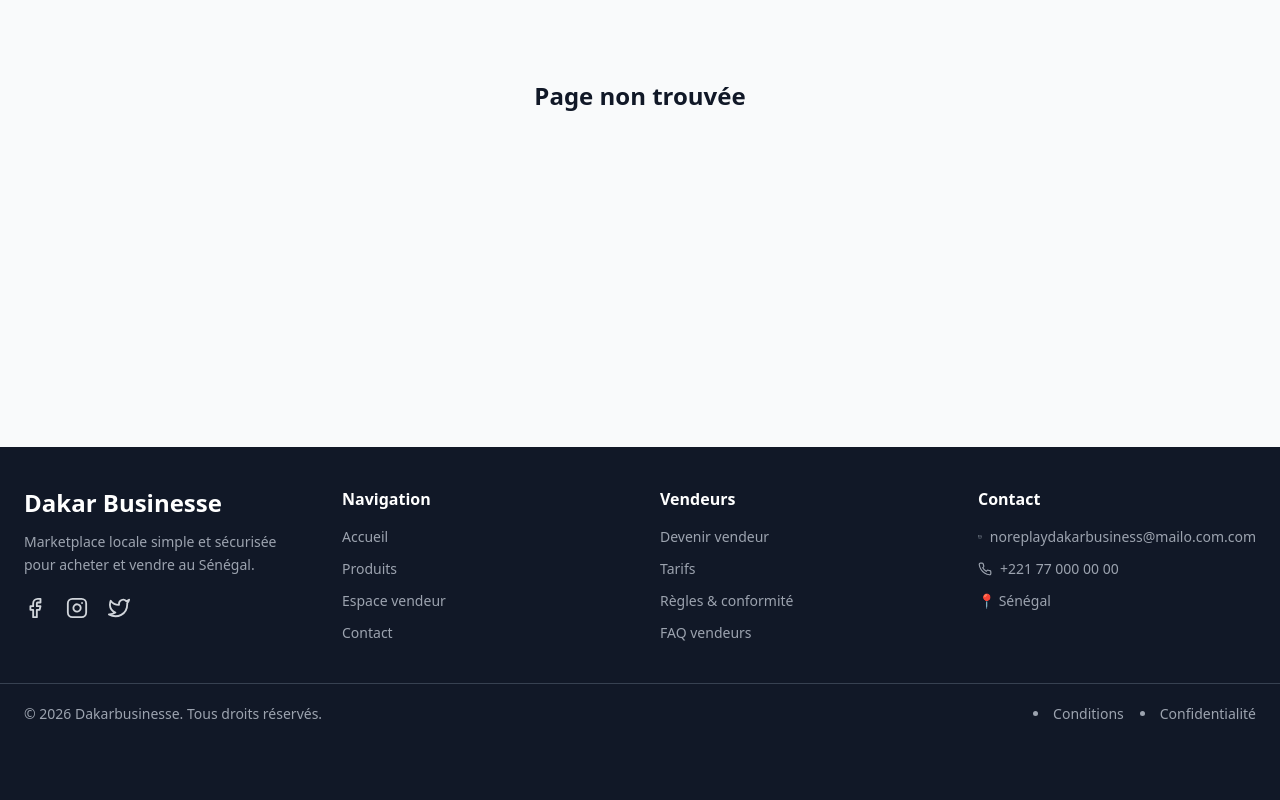
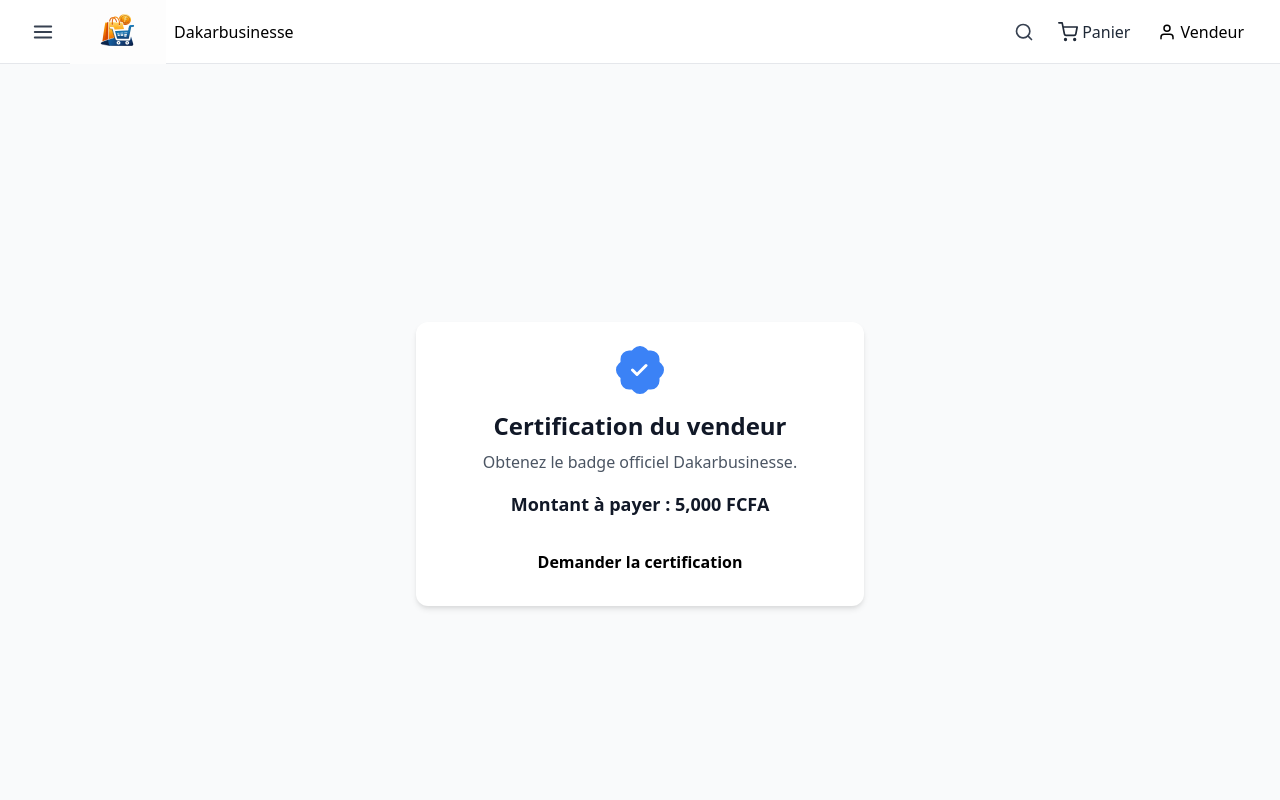
Before and after one commit to diabsking/Dakarbusinesse, a React (Vite) app in the folder frontend/: page /booster-produit/1 in a window 1280 px wide. Before the commit this address led to /dashboard. Shown: the top 800 px of the page. Built offline with nearby package versions, Linux system fonts and the light colour scheme; no server answers; sample sign-in values are in the browser's storage.

Commit message:
corriger

```diff
--- a/frontend/src/pages/BoosterProduit.jsx
+++ b/frontend/src/pages/BoosterProduit.jsx
@@ -1,184 +1,143 @@
-import { useParams, useNavigate } from "react-router-dom";
-import { useEffect, useState } from "react";
+// frontend/src/pages/Certification.jsx
+import React, { useState, useEffect } from "react";
+import { useNavigate } from "react-router-dom";
+import { BsPatchCheckFill } from "react-icons/bs";
 import api from "../services/api";
 
-export default function BoosterProduit() {
-  const { id } = useParams();
+export default function Certification() {
   const navigate = useNavigate();
 
-  const [produit, setProduit] = useState(null);
-  const [duree, setDuree] = useState(7);
-  const [waveNumber, setWaveNumber] = useState("");
+  const [user, setUser] = useState(null);
+  const [loading, setLoading] = useState(false);
   const [demandeEnvoyee, setDemandeEnvoyee] = useState(false);
-  const [loading, setLoading] = useState(false);
   const [error, setError] = useState("");
+  const [certification, setCertification] = useState(null);
 
-  /* ================= CONFIG BOOST ================= */
-  const BOOSTS = {
-    7: { montant: 500 },
-    15: { montant: 1000 },
-    30: { montant: 1500 },
-  };
+  /* ================= CONFIG ================= */
+  const CERTIFICATION_PRICE = 5000;
+  const WAVE_BASE_LINK = "https://pay.wave.com/m/M_sn_hHeTj4ufIvYG";
 
-  const WAVE_BASE_LINK =
-    "https://pay.wave.com/m/M_sn_hHeTj4ufIvYG/c/sn/";
-
-  const wavePaymentLink = `${WAVE_BASE_LINK}?amount=${BOOSTS[duree].montant}`;
-
-  /* ================= VALIDATION ID ================= */
+  /* ================= CHECK USER ================= */
   useEffect(() => {
-    if (!id || id.length !== 24) {
-      navigate("/dashboard");
-    }
-  }, [id, navigate]);
-
-  /* ================= CHARGER PRODUIT ================= */
-  useEffect(() => {
-    const fetchProduit = async () => {
-      try {
-        const res = await api.get(`/api/produits/${id}`);
-        setProduit(res.data.produit);
-      } catch {
-        navigate("/dashboard");
-      }
-    };
-    fetchProduit();
-  }, [id, navigate]);
-
-  /* ================= DEMANDE BOOST ================= */
-  const handleDemandeBoost = async () => {
-    setError("");
-
-    // validation Wave
-    const waveRegex = /^(77|78|76|70)\d{7}$/;
-    if (!waveRegex.test(waveNumber)) {
-      setError("Veuillez entrer un numéro Wave valide (07xxxxxxxx).");
+    const storedUser = localStorage.getItem("user");
+    if (!storedUser) {
+      navigate("/login");
       return;
     }
 
-    // validation produit déjà boosté
-    const maintenant = new Date();
-    if (produit.estBooster && produit.dateFinBoost > maintenant) {
-      setError("Ce produit est déjà boosté.");
+    const parsedUser = JSON.parse(storedUser);
+    if (!parsedUser.token) {
+      navigate("/login");
       return;
     }
 
-    try {
+    if (parsedUser.certifie === true) {
+      navigate("/dashboard");
+      return;
+    }
+
+    setUser(parsedUser);
+
+    if (parsedUser.demandeCertification === true) {
+      setDemandeEnvoyee(true);
+      setCertification(parsedUser.certification || null);
+    }
+  }, [navigate]);
+
+  /* ================= DEMANDE CERTIFICATION ================= */
+  const envoyerDemande = async () => {
+    if (!user?.token) {
+      setError("Token manquant, reconnectez-vous.");
+      return;
+    }
+
+    if (loading || demandeEnvoyee) return;
+
+    setError("");
     setLoading(true);
 
-      await api.post("/api/produits/boost/demande", {
-        produitId: id,
-        duree,
-        waveNumber,
-      });
+    try {
+      const res = await api.post(
+        "/api/certification/demande",
+        {},
+        { headers: { Authorization: `Bearer ${user.token}` } } // 🔑 token ici
+      );
 
+      const certificationData = res.data.certification || null;
+      setCertification(certificationData);
       setDemandeEnvoyee(true);
+
+      const updatedUser = {
+        ...user,
+        demandeCertification: true,
+        certification: certificationData,
+      };
+
+      localStorage.setItem("user", JSON.stringify(updatedUser));
+      setUser(updatedUser);
     } catch (err) {
-      setError(
-        err.response?.data?.message ||
-          "Erreur lors de l’envoi de la demande"
-      );
+      setError(err.response?.data?.message || err.message || "Erreur lors de l’envoi de la demande");
     } finally {
       setLoading(false);
     }
   };
 
-  if (!produit) {
-    return (
-      <div className="min-h-screen flex items-center justify-center text-gray-500">
-        Chargement...
-      </div>
-    );
-  }
+  if (!user) return null;
 
-  const imageSrc =
-    produit.images?.length > 0 ? produit.images[0] : "/placeholder.jpg";
+  const wavePaymentLink = certification
+    ? `${WAVE_BASE_LINK}?amount=${CERTIFICATION_PRICE}&metadata=${certification._id}`
+    : `${WAVE_BASE_LINK}?amount=${CERTIFICATION_PRICE}`;
 
   return (
-    <div className="min-h-screen bg-gray-50 px-3 py-6">
-      <div className="max-w-md mx-auto bg-white rounded-xl shadow">
-        <div className="h-48 bg-gray-100 flex items-center justify-center rounded-t-xl">
-          <img
-            src={imageSrc}
-            alt={produit.nom}
-            className="h-full object-contain"
-          />
+    <div className="min-h-screen flex items-center justify-center bg-gray-50 p-6">
+      <div className="bg-white p-6 rounded-xl shadow-md max-w-md w-full text-center">
+        <div className="flex justify-center mb-4">
+          <BsPatchCheckFill size={48} className="text-blue-500" />
         </div>
 
-        <div className="p-4 space-y-5">
-          <div className="text-center">
-            <h2 className="text-lg font-bold">{produit.nom}</h2>
-            <p className="text-green-600 font-semibold mt-1">
-              {produit.prixActuel?.toLocaleString("fr-FR")} FCFA
-            </p>
+        <h2 className="text-2xl font-bold mb-2">Certification du vendeur</h2>
+
+        <p className="text-gray-600 mb-4">Obtenez le badge officiel Dakarbusinesse.</p>
+
+        <div className="mb-6 text-lg font-semibold">
+          Montant à payer :{" "}
+          <span className="text-orange-600">
+            {CERTIFICATION_PRICE.toLocaleString()} FCFA
+          </span>
         </div>
 
         {!demandeEnvoyee ? (
           <>
-              <div>
-                <label className="text-sm font-medium">Numéro Wave</label>
-                <input
-                  type="tel"
-                  inputMode="numeric"
-                  placeholder="07xxxxxxxx"
-                  value={waveNumber}
-                  onChange={(e) => setWaveNumber(e.target.value)}
-                  className="mt-1 w-full border rounded-lg px-3 py-2 text-base focus:ring-2 focus:ring-green-500"
-                />
-              </div>
-
-              <div>
-                <label className="text-sm font-medium">
-                  Durée du boost
-                </label>
-                <select
-                  value={duree}
-                  onChange={(e) => setDuree(Number(e.target.value))}
-                  className="mt-1 w-full border rounded-lg px-3 py-2"
-                >
-                  <option value={7}>7 jours – 500 FCFA</option>
-                  <option value={15}>15 jours – 1 000 FCFA</option>
-                  <option value={30}>30 jours – 1 500 FCFA</option>
-                </select>
-              </div>
-
-              {error && (
-                <p className="text-red-500 text-sm text-center">
-                  {error}
-                </p>
-              )}
+            {error && <p className="text-red-500 text-sm mb-4">{error}</p>}
 
             <button
-                onClick={handleDemandeBoost}
+              onClick={envoyerDemande}
               disabled={loading}
-                className="w-full bg-green-600 text-white py-3 rounded-lg font-semibold disabled:opacity-50"
+              className="w-full bg-orange-600 text-black py-2 rounded-lg font-semibold disabled:opacity-50"
             >
-                {loading ? "Envoi..." : "Demander le boost"}
+              {loading ? "Envoi..." : "Demander la certification"}
             </button>
           </>
         ) : (
-            <div className="text-center space-y-4">
-              <p className="text-green-700 font-semibold">
-                Demande envoyée avec succès 🎉
-              </p>
+          <div className="space-y-4">
+            <p className="text-green-600 font-semibold">Demande envoyée avec succès 🎉</p>
 
-              <p className="text-sm text-gray-600">
-                Montant à payer :{" "}
-                <b>{BOOSTS[duree].montant.toLocaleString()} FCFA</b>
+            <p className="text-gray-600">
+              Paiement manuel requis :{" "}
+              <b className="text-orange-600">{CERTIFICATION_PRICE.toLocaleString()} FCFA</b>
             </p>
 
             <a
               href={wavePaymentLink}
               target="_blank"
               rel="noopener noreferrer"
-                className="block w-full bg-green-600 text-white py-3 rounded-lg font-semibold"
+              className="block w-full bg-orange-600 text-black py-2 rounded-lg font-semibold"
             >
               Payer avec Wave
             </a>
 
             <p className="text-xs text-gray-500">
-                Le boost sera activé après validation du paiement par
-                l’administrateur.
+              La certification sera activée après validation du paiement par l’administrateur.
             </p>
 
             <button
@@ -191,6 +150,5 @@ export default function BoosterProduit() {
         )}
       </div>
     </div>
-    </div>
   );
 }
```
Lines whose indentation alone changed are shown as unchanged.
